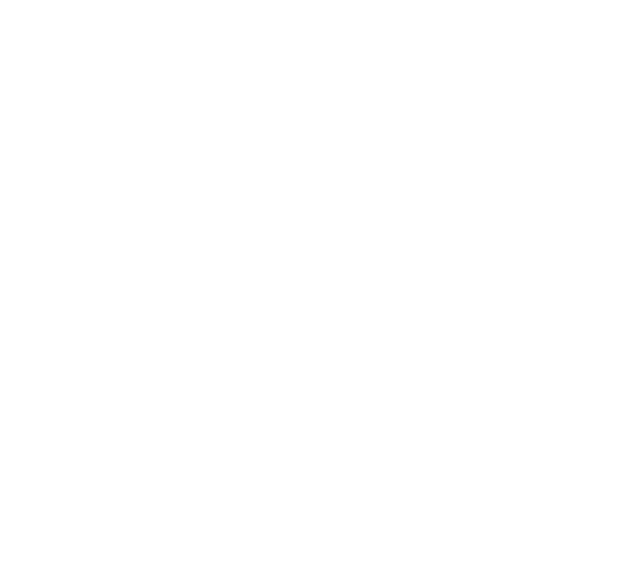
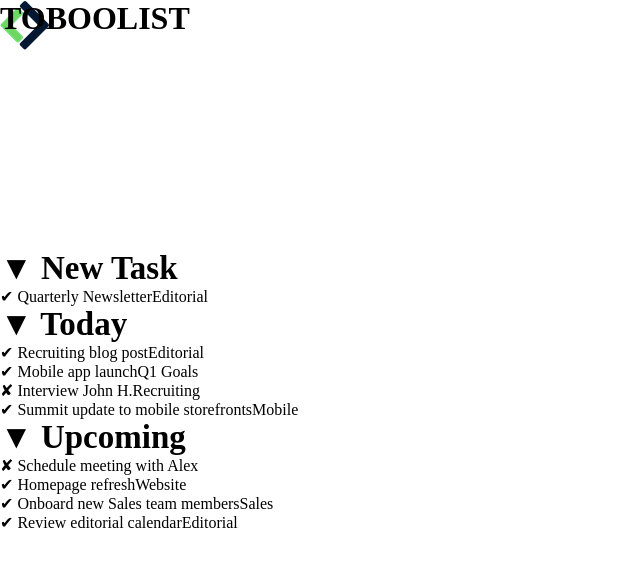
Before and after one commit to Marco-Gagliano/html-css-toboolist, a plain HTML site: page index.html in a window 1280 px wide. Shown: the whole page, without its empty margins (0-640 px from the left). Drawn offline with Linux system fonts and the light colour scheme.

Commit message:
costruzione-base-main

```diff
--- a/css/style.css
+++ b/css/style.css
@@ -4,3 +4,20 @@
   margin: 0;
   padding: 0;
 }
+
+
+/*HEADER*/
+
+header {
+  height: 250px;
+  width: 280px;
+  background-color: #ffffff;
+  background-image: url(../img/Logo.png);
+  background-repeat: no-repeat;
+}
+
+/*MAIN*/
+
+.content {
+  font-size: 22px;
+}
--- a/index.html
+++ b/index.html
@@ -10,12 +10,46 @@
 <body>
 
   <header>
-
+    <h1><strong>TOBOOLIST</strong></h1>
   </header>
 
-  <main></main>
+  <main>
 
-  <footer></footer>
+    <section>
+
+      <div class="content">
+        <h2>&#9660; New Task</h2>
+      </div>
+
+      <p>&#10004; Quarterly Newsletter<span>Editorial</span></p>
+
+    </section>
+
+    <section>
+
+      <div class="content">
+        <h2>&#9660; Today</h2>
+      </div>
+
+      <p>&#10004; Recruiting blog post<span>Editorial</span></p>
+      <p>&#10004; Mobile app launch<span>Q1 Goals</span></p>
+      <p>&#10008; Interview John H.<span>Recruiting</span></p>
+      <p>&#10004; Summit update to mobile storefronts<span>Mobile</span></p>
+    </section>
+
+    <section>
+
+      <div class="content">
+        <h2>&#9660; Upcoming</h2>
+      </div>
+
+      <p>&#10008; Schedule meeting with Alex</p>
+      <p>&#10004; Homepage refresh<span>Website</span></p>
+      <p>&#10004; Onboard new Sales team members<span>Sales</span></p>
+      <p>&#10004; Review editorial calendar<span>Editorial</span></p>
+    </section>
+  </main>
+
 
 </body>
-</html>
+</html
```
